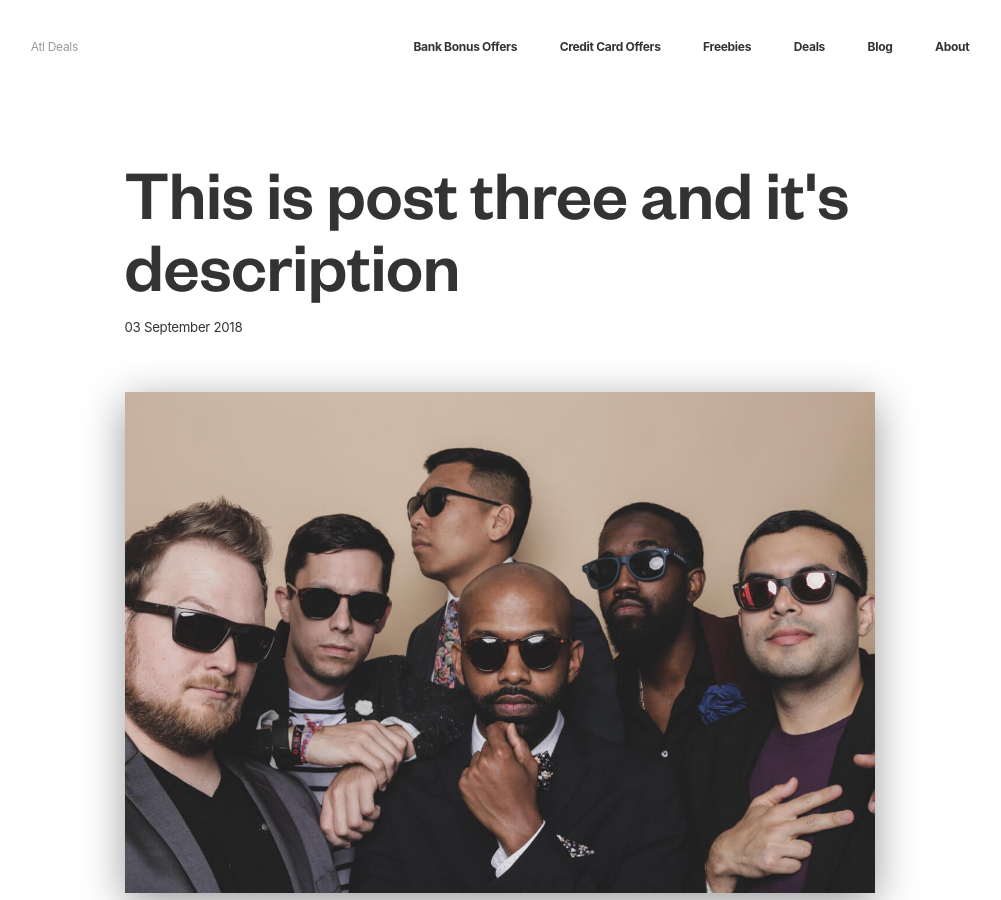
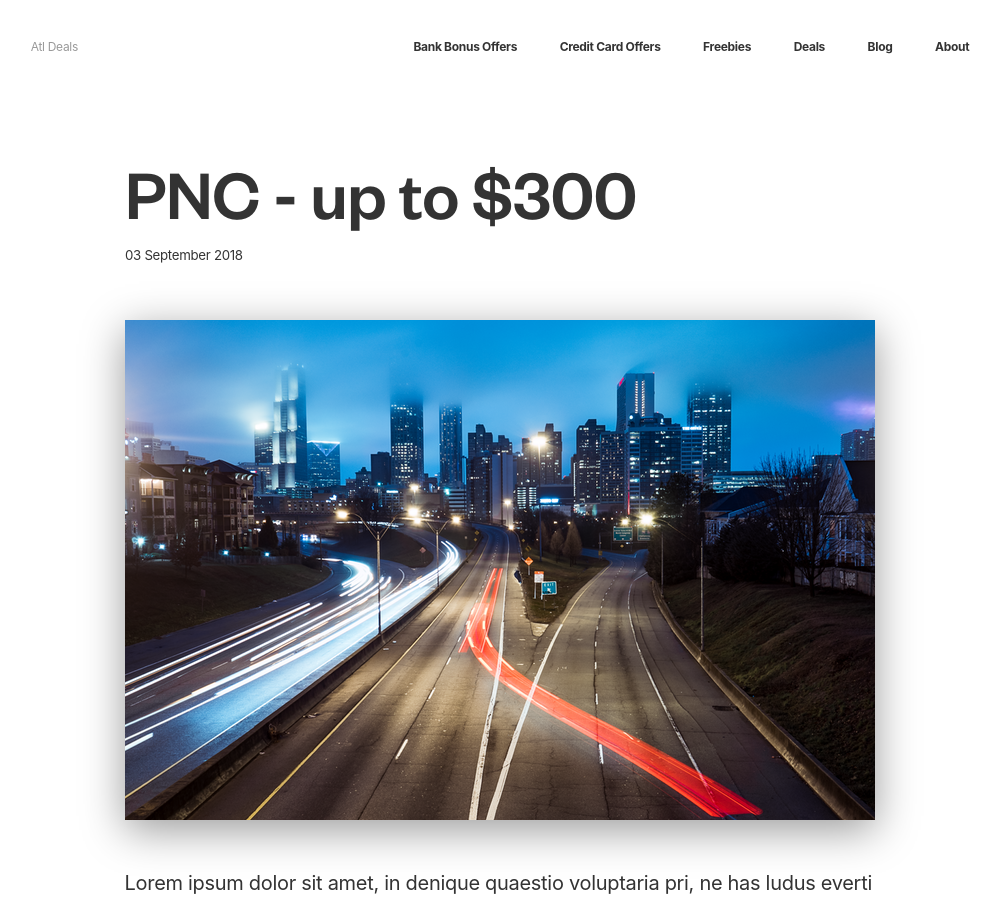
Before and after one commit to ohiosveryown/atldeals, a Jekyll site: the page built from _posts/2018-09-03-post-three.markdown, in a window 1280 px wide and 900 px high. Shown: the whole window, without its empty margins (140-1141 px from the left). Built offline with Jekyll 4.4.1, drawn with Linux system fonts in a browser that asks for light colours.

Commit message:
Updated Atl1 and 3 other files

```diff
--- a/_posts/2018-09-02-post-two.markdown
+++ b/_posts/2018-09-02-post-two.markdown
@@ -7,7 +7,7 @@
 postTitle: Chase - up to $300
 icon:
 description: " Chase - Up to $300 Checking"
-image: "/uploads/pretty.jpg"
+image: "/uploads/ATL2.jpg"
 layout: post
 ---
 
--- a/_posts/2018-09-03-post-three.markdown
+++ b/_posts/2018-09-03-post-three.markdown
@@ -4,10 +4,10 @@
 categories:
 - new
 - blog
-postTitle: This is post three and it's description
-icon: "\U0001F4B3"
+postTitle: PNC - up to $300
+icon:
 description: This is post three and it's description. You should probably delete this.
-image: "/uploads/IMG_15071.jpg"
+image: "/uploads/ATL1.png"
 layout: post
 ---
 
```
Also changed, not shown: _uploads/ATL1.png (added), _uploads/ATL2.jpg (added).
